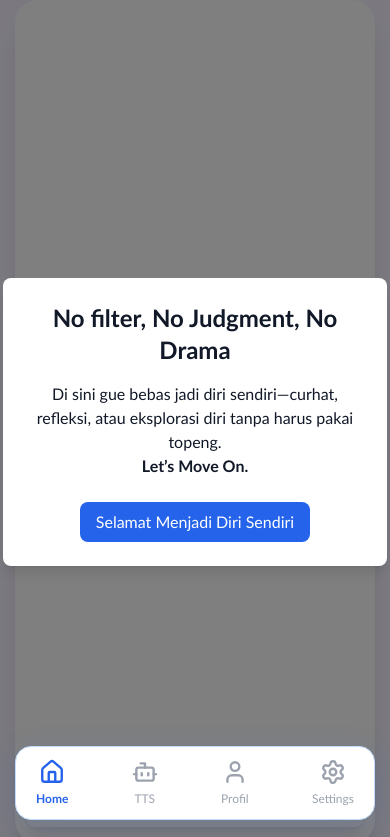
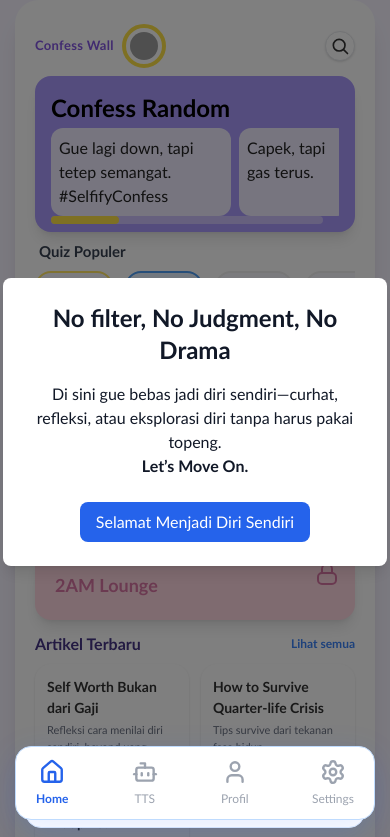
Before and after one commit to deeeeeel/selfify-clean, a Next.js app: page / in a window 390 px wide. Shown: the top 837 px of the page. Built offline with nearby package versions, Linux system fonts and the light colour scheme; grey boxes are pictures that could not be loaded.

Commit message:
Redesign: Homepage Selfify mobile, sesuai mockup full

```diff
--- a/app/page.tsx
+++ b/app/page.tsx
@@ -1,49 +1,166 @@
-// app/page.tsx
-
 import React from "react";
 
 export default function Home() {
   return (
     <div className="flex justify-center bg-[#f6f3ff] min-h-screen">
-      <main className="w-full max-w-[360px] min-h-screen bg-white rounded-3xl mx-auto p-4 pb-28 shadow-xl relative">
-        {/* Header Confess Wall */}
-        <section>
-          {/* Nanti header & card Confess Wall di sini */}
-        </section>
+      <main className="w-full max-w-[360px] min-h-screen bg-white rounded-3xl mx-auto p-4 pb-32 shadow-xl relative">
 
-        {/* Quiz Populer */}
-        <section className="mt-5">
-          {/* Slider Quiz Populer di sini */}
-        </section>
-
-        {/* Grid Card: Mood Quotes & Survive Mode */}
-        <section className="grid grid-cols-2 gap-3 mt-6">
-          {/* Card Mood Quotes */}
-          <div>
-            {/* Mood Quotes Card */}
+        {/* HEADER CONFESS WALL */}
+        <section className="pt-2 px-1">
+          <div className="flex items-center justify-between mb-2">
+            <div className="flex items-center gap-2">
+              <span className="text-[13px] text-[#8356e0] font-semibold tracking-wide">Confess Wall</span>
+              <span className="rounded-full border-4 border-yellow-300 p-1">
+                <img src="/assets/user-dummy.jpg" alt="User" className="w-7 h-7 rounded-full object-cover"/>
+              </span>
+            </div>
+            <button className="p-1 rounded-full border bg-white shadow">
+              <svg width="20" height="20" stroke="#333" fill="none" viewBox="0 0 24 24">
+                <circle cx="11" cy="11" r="7" strokeWidth="2"/>
+                <path d="M21 21L16.65 16.65" strokeWidth="2" strokeLinecap="round"/>
+              </svg>
+            </button>
           </div>
-          {/* Card Survive Mode */}
-          <div>
-            {/* Survive Mode Card */}
+          <div className="rounded-2xl bg-[#a998fa] relative p-4 mb-2 shadow-lg min-h-[110px]">
+            <div className="font-bold text-2xl text-black mb-1">Confess Random</div>
+            <div className="flex gap-2 overflow-x-auto scrollbar-hide">
+              <div className="min-w-[180px] bg-white/80 rounded-xl p-2 text-base text-[#222] font-medium">Gue lagi down, tapi tetep semangat. #SelfifyConfess</div>
+              <div className="min-w-[110px] bg-white/80 rounded-xl p-2 text-base text-[#222] font-medium">Capek, tapi gas terus.</div>
+              <div className="min-w-[130px] bg-white/80 rounded-xl p-2 text-base text-[#222] font-medium">Sering insecure. Anyone relate?</div>
+            </div>
+            <div className="absolute left-4 bottom-2 w-[85%] h-2 bg-white/40 rounded-full mt-2">
+              <div className="h-full bg-yellow-300 rounded-full w-1/4 transition-all"></div>
+            </div>
           </div>
         </section>
 
-        {/* Card 2AM Lounge */}
-        <section className="mt-4">
-          {/* 2AM Lounge Card */}
+        {/* SLIDER QUIZ POPULER */}
+        <section className="px-1 mt-2 mb-3">
+          <div className="font-semibold text-[15px] text-gray-700 mb-2 ml-1">Quiz Populer</div>
+          <div className="relative">
+            <div className="flex gap-3 overflow-x-auto scrollbar-hide snap-x">
+              {["Mental Health", "Survive Mode", "Character", "Relationship", "Self Reflection", "Momomoney", "Life Phase"].map((cat, i) => (
+                <div
+                  key={cat}
+                  className="snap-start min-w-[78px] h-[70px] rounded-2xl bg-blue-50 flex flex-col items-center justify-center shadow-md hover:scale-105 transition"
+                  style={{
+                    background: i === 1 ? "#e4f0ff" : "#f7f7fd",
+                    border: i === 0 ? "2px solid #fee564" : i === 1 ? "2px solid #4c9cf3" : "2px solid #eee",
+                  }}
+                >
+                  <span className="text-xs font-medium text-blue-700">{cat}</span>
+                </div>
+              ))}
+            </div>
+          </div>
         </section>
 
-        {/* Artikel Preview */}
-        <section className="mt-6">
-          {/* Grid 3 artikel */}
+        {/* GRID MOOD QUOTES & SURVIVE MODE */}
+        <section className="grid grid-cols-2 gap-3 px-1 mb-2">
+          {/* Mood Quotes */}
+          <div className="rounded-2xl bg-[#FFE066] p-4 flex flex-col justify-between min-h-[110px] shadow relative">
+            <span className="block text-[13px] font-bold text-[#CA9D10] mb-1">Mood Quotes</span>
+            <span className="font-semibold text-gray-800 text-[15px] mb-2">
+              "Percaya diri dimulai dari menerima diri sendiri."
+            </span>
+            <div className="flex gap-2 mt-auto">
+              <button className="rounded-full p-2 bg-white/80 shadow hover:bg-yellow-100">
+                <svg className="w-5 h-5" viewBox="0 0 24 24" fill="none" stroke="#2563EB" strokeWidth="2" strokeLinecap="round" strokeLinejoin="round">
+                  <circle cx="18" cy="5" r="3" />
+                  <circle cx="6" cy="12" r="3" />
+                  <circle cx="18" cy="19" r="3" />
+                  <path d="M8.59 13.51l6.83 3.98M15.41 6.51l-6.82 3.98" />
+                </svg>
+              </button>
+              <button className="rounded-full p-2 bg-white/80 shadow hover:bg-yellow-100">
+                <svg className="w-5 h-5" viewBox="0 0 24 24" fill="none" stroke="#2563EB" strokeWidth="2" strokeLinecap="round" strokeLinejoin="round">
+                  <path d="M12 5v14m0 0l-4-4m4 4l4-4" />
+                </svg>
+              </button>
+            </div>
+          </div>
+          {/* Survive Mode */}
+          <div className="rounded-2xl bg-[#A0C4FF] p-4 flex flex-col justify-between min-h-[110px] shadow relative">
+            <span className="block text-[13px] font-bold text-[#2786C6] mb-1">Survive Mode</span>
+            <span className="font-semibold text-gray-800 text-[15px] mb-2">
+              Tes daya tahan mental, siap survive?
+            </span>
+            <button className="rounded-full bg-blue-500 text-white text-xs px-4 py-2 font-bold shadow self-end mt-auto hover:bg-blue-600 transition">Masuk</button>
+          </div>
         </section>
 
-        {/* Placeholder untuk fitur berikutnya */}
-        <div className="h-12"></div>
+        {/* 2AM LOUNGE */}
+        <section className="px-1 mb-3">
+          <div className="relative rounded-2xl bg-[#FFD6E0] p-5 flex items-center min-h-[70px] shadow-lg">
+            <span className="font-bold text-lg text-[#D774A2]">2AM Lounge</span>
+            <span className="absolute top-3 right-4">
+              <svg className="w-6 h-6" viewBox="0 0 24 24" fill="none" stroke="#D774A2" strokeWidth={2} strokeLinecap="round" strokeLinejoin="round">
+                <rect x="3" y="11" width="18" height="11" rx="4" />
+                <path d="M7 11V7a5 5 0 0110 0v4" />
+              </svg>
+            </span>
+          </div>
+        </section>
 
-        {/* Floating Bottom Navigation */}
-        <nav className="fixed bottom-4 left-1/2 -translate-x-1/2 w-[340px] max-w-[96vw] bg-white rounded-2xl shadow-lg flex justify-between items-center px-5 py-2 z-30 border">
-          {/* Icon nav di sini */}
+        {/* ARTIKEL PREVIEW */}
+        <section className="px-1 mt-3 mb-4">
+          <div className="flex justify-between items-center mb-2">
+            <span className="font-bold text-base text-[#463585]">Artikel Terbaru</span>
+            <a href="/artikel" className="text-xs text-blue-500 font-semibold hover:underline">Lihat semua</a>
+          </div>
+          <div className="grid grid-cols-2 gap-3">
+            <a href="/artikel/self-worth-bukan-dari-gaji" className="rounded-2xl bg-white shadow p-3 min-h-[60px] flex flex-col justify-between hover:bg-blue-50 transition group">
+              <span className="font-semibold text-[14px] text-[#333] mb-1 group-hover:text-blue-700">Self Worth Bukan dari Gaji</span>
+              <span className="text-[11px] text-gray-500">Refleksi cara menilai diri sendiri, beyond uang.</span>
+            </a>
+            <a href="/artikel/how-to-survive-quarterlife-crisis" className="rounded-2xl bg-white shadow p-3 min-h-[60px] flex flex-col justify-between hover:bg-blue-50 transition group">
+              <span className="font-semibold text-[14px] text-[#333] mb-1 group-hover:text-blue-700">How to Survive Quarter-life Crisis</span>
+              <span className="text-[11px] text-gray-500">Tips survive dari tekanan fase hidup.</span>
+            </a>
+            <a href="/artikel/kenali-fase-hidupmu" className="rounded-2xl bg-white shadow p-3 min-h-[60px] flex flex-col justify-between hover:bg-blue-50 transition group">
+              <span className="font-semibold text-[14px] text-[#333] mb-1 group-hover:text-blue-700">Kenali Fase Hidupmu!</span>
+              <span className="text-[11px] text-gray-500">Panduan refleksi perjalanan hidup lo.</span>
+            </a>
+          </div>
+          <div className="h-8" />
+        </section>
+
+        {/* BOTTOM NAVIGATION */}
+        <nav className="fixed bottom-4 left-1/2 -translate-x-1/2 w-[340px] max-w-[96vw] bg-white rounded-2xl shadow-xl flex justify-between items-center px-7 py-3 z-50 border border-blue-100"
+          style={{ boxShadow: "0 8px 32px rgba(44,104,255,0.12)" }}>
+          {/* HOME */}
+          <button className="flex flex-col items-center text-blue-600 font-bold">
+            <svg width={26} height={26} fill="none" stroke="#3B82F6" strokeWidth={2.2} strokeLinecap="round" strokeLinejoin="round" viewBox="0 0 24 24">
+              <path d="M3 10.75 12 4l9 6.75" />
+              <path d="M4 10.75V20a1 1 0 001 1h5m4 0h5a1 1 0 001-1V10.75M8 21v-6h8v6" />
+            </svg>
+            <span className="text-xs">Home</span>
+          </button>
+          {/* TTS */}
+          <button className="flex flex-col items-center text-yellow-500">
+            <svg width={26} height={26} fill="none" stroke="#FACC15" strokeWidth={2.2} strokeLinecap="round" strokeLinejoin="round" viewBox="0 0 24 24">
+              <rect x="4" y="8" width="16" height="10" rx="4" />
+              <circle cx="9" cy="13" r="1" />
+              <circle cx="15" cy="13" r="1" />
+              <path d="M12 8V4M9 4h6" />
+            </svg>
+            <span className="text-xs">TTS</span>
+          </button>
+          {/* PROFIL */}
+          <button className="flex flex-col items-center text-blue-400">
+            <svg width={26} height={26} fill="none" stroke="#3B82F6" strokeWidth={2.2} strokeLinecap="round" strokeLinejoin="round" viewBox="0 0 24 24">
+              <circle cx="12" cy="8" r="4" />
+              <path d="M20 21v-2a4 4 0 00-4-4H8a4 4 0 00-4 4v2" />
+            </svg>
+            <span className="text-xs">Profil</span>
+          </button>
+          {/* BOOKMARK */}
+          <button className="flex flex-col items-center text-blue-400">
+            <svg width={26} height={26} fill="none" stroke="#3B82F6" strokeWidth={2.2} strokeLinecap="round" strokeLinejoin="round" viewBox="0 0 24 24">
+              <path d="M19 21l-7-5-7 5V5a2 2 0 012-2h10a2 2 0 012 2z" />
+            </svg>
+            <span className="text-xs">Bookmark</span>
+          </button>
         </nav>
       </main>
     </div>
```
